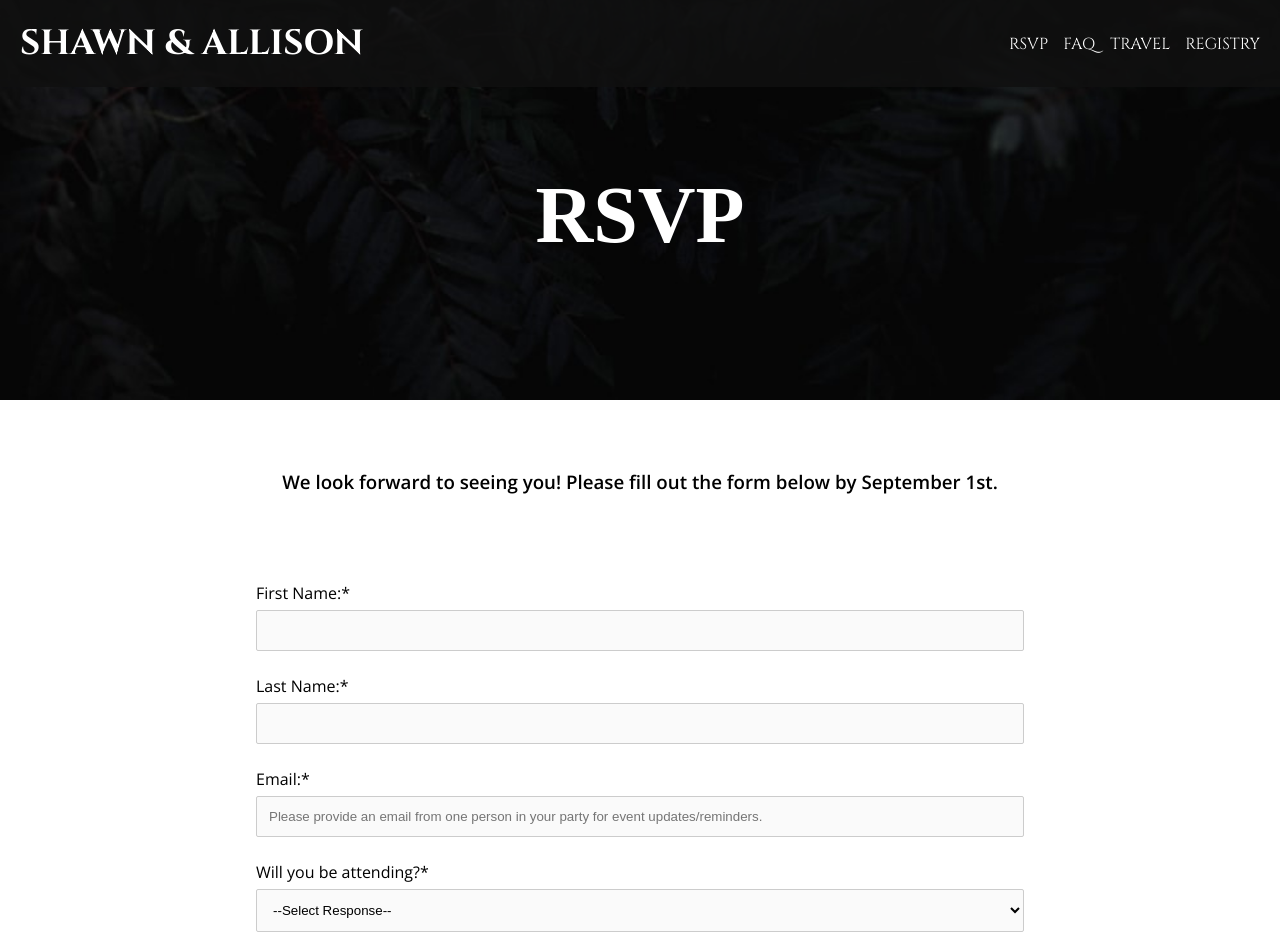
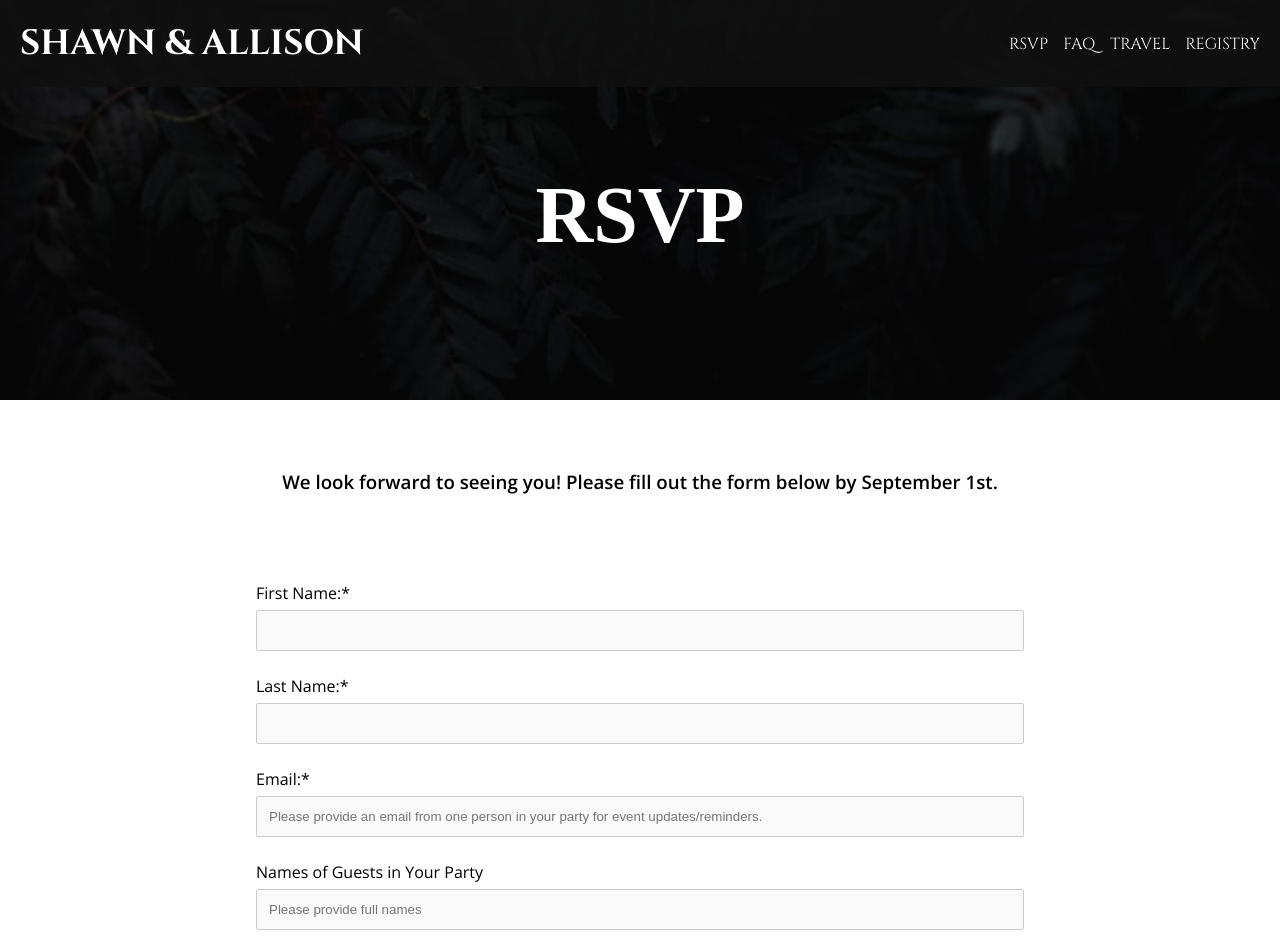
Before and after one commit to allicue/wedding-website, a React (Create React App) app: page /rsvp in a window 1280 px wide. Shown: the top 952 px of the page. Built offline with nearby package versions, Linux system fonts and the light colour scheme; a web font is replaced by a local one.

Commit message:
testing select option in field on production page

```diff
--- a/src/screens/RsvpPage/RsvpPage.jsx
+++ b/src/screens/RsvpPage/RsvpPage.jsx
@@ -52,7 +52,7 @@ function RsvpPage(props) {
           <h2 className='header-title'>RSVP</h2>
         </header>
 
-        <body className='rsvp-body'>
+        <section className='rsvp-body'>
           <h3 className='body-text'>We look forward to seeing you! Please fill out the form below by September 1st.</h3>
           <form className="rsvp-form" onSubmit={handleSubmit} >
             <label className='rsvp-label' htmlFor="firstName">First Name:*</label>
@@ -83,12 +83,12 @@ function RsvpPage(props) {
               value={email}
               onChange={(e) => setEmail(e.target.value)}
             />
-            <label className='rsvp-label' htmlFor="rsvp">Will you be attending?*</label>
+            {/* <label className='rsvp-label' htmlFor="rsvp">Will you be attending?*</label>
             <select className='rsvp-input' name="rsvp" id='rsvp' defaultValue='default' onChange={(e) => setRsvp(e.target.value)}>
               <option disabled value="default">--Select Response--</option>
               <option value="yes">Yes, I will be attending</option>
               <option value="no">Regrets, I will not be attending</option>
-            </select>
+            </select> */}
 
             <label className='rsvp-label' htmlFor="othersInParty">Names of Guests in Your Party</label>
             <input
@@ -121,7 +121,7 @@ function RsvpPage(props) {
 
             <button className='registry-button' type="submit">SUBMIT RSVP</button>
           </form>
-        </body>
+        </section>
 
       </div>
     );
```
Also changed, not shown: 1 other file (tests, documents, lock files or other folders).
